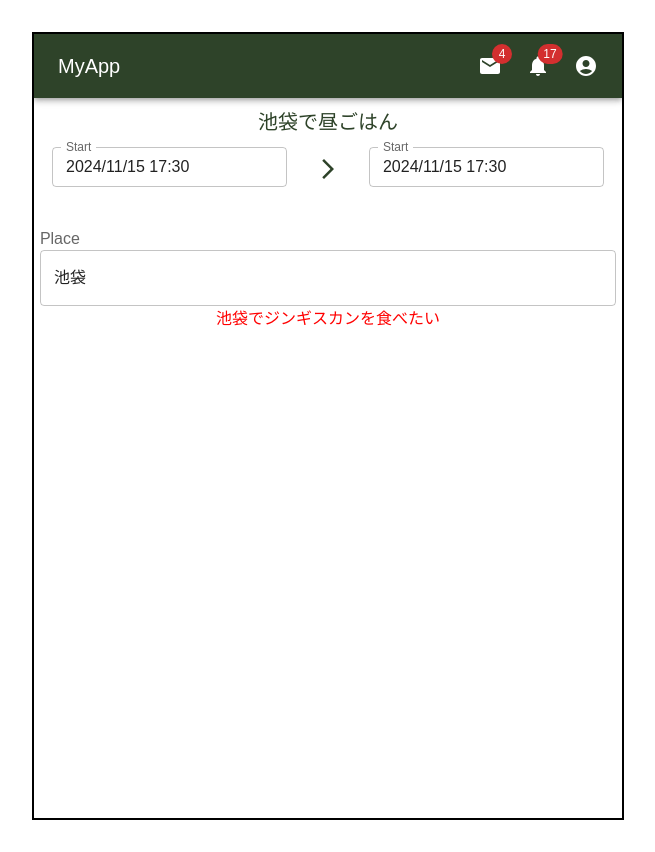
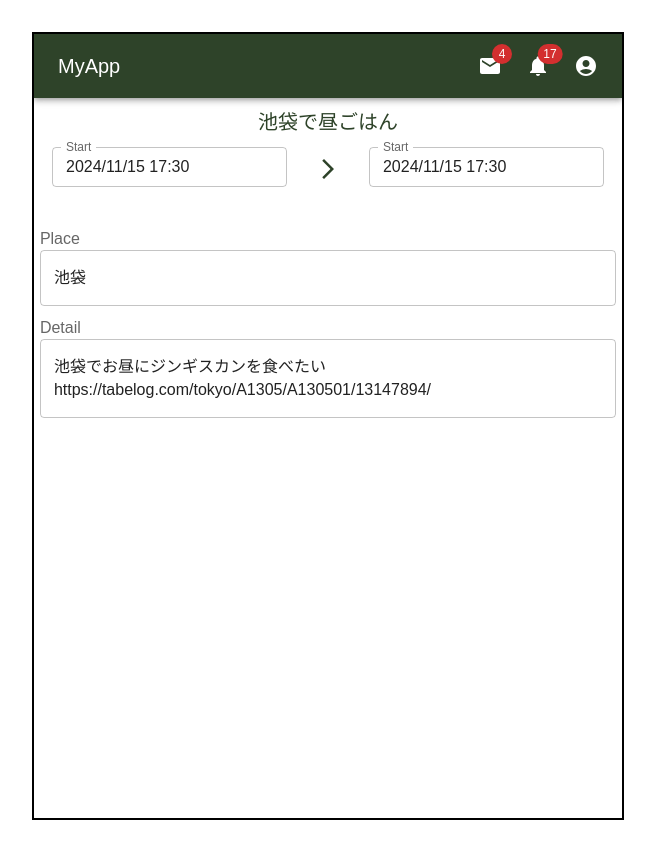
Before and after one commit to ryoto-oguma/fullstack-soro-project, a React (Vite) app in the folder frontend/: page /event in a window 1280 px wide. Shown: the whole page, without its empty margins (312-967 px from the left). Built offline with nearby package versions, Linux system fonts and the light colour scheme.

Commit message:
Event詳細画面に Detail項目を追加

```diff
--- /dev/null
+++ b/frontend/src/components/ReadOnlyEventDetail/ReadOnlyEventDetail.jsx
@@ -0,0 +1,28 @@
+import * as React from "react";
+import styled from "styled-components";
+import Box from "@mui/material/Box";
+import TextField from "@mui/material/TextField";
+import InputLabel from "@mui/material/InputLabel";
+
+function ReadOnlyEventDetail() {
+  return (
+    <>
+      <Box component="form" noValidate autoComplete="off">
+        <Label>Detail</Label>
+        <TextField
+          fullWidth
+          value="池袋でお昼にジンギスカンを食べたい https://tabelog.com/tokyo/A1305/A130501/13147894/"
+          slotProps={{ readonly: true, textField: { size: "small" } }}
+          multiline
+        />
+      </Box>
+    </>
+  );
+}
+
+const Label = styled(InputLabel)`
+  text-align: left;
+  color: ${(props) => props.theme.palette.primary.main};
+`;
+
+export default ReadOnlyEventDetail;
--- a/frontend/src/pages/EventDetail/EventDetail.jsx
+++ b/frontend/src/pages/EventDetail/EventDetail.jsx
@@ -4,6 +4,7 @@ import ArrowForwardIosIcon from "@mui/icons-material/ArrowForwardIos";
 import EventTitle from "../../components/EventTitle/EventTitle";
 import ReadOnlyEventTime from "../../components/ReadOnlyEventTime/ReadOnlyEventTime";
 import ReadOnlyEventPlace from "../../components/ReadOnlyEventPlace/ReadOnlyEventPlace";
+import ReadOnlyEventDetail from "../../components/ReadOnlyEventDetail/ReadOnlyEventDetail";
 
 function EventDetail() {
   return (
@@ -24,7 +25,9 @@ function EventDetail() {
           <Place>
             <ReadOnlyEventPlace />
           </Place>
-          <Detail>池袋でジンギスカンを食べたい</Detail>
+          <Detail>
+            <ReadOnlyEventDetail />
+          </Detail>
         </EventDetails>
       </Frame>
     </>
@@ -69,6 +72,8 @@ const Place = styled.div`
   margin-top: 30px;
 `;
 
-const Detail = styled.div``;
+const Detail = styled.div`
+  margin-top: 10px;
+`;
 
 export default EventDetail;
```
